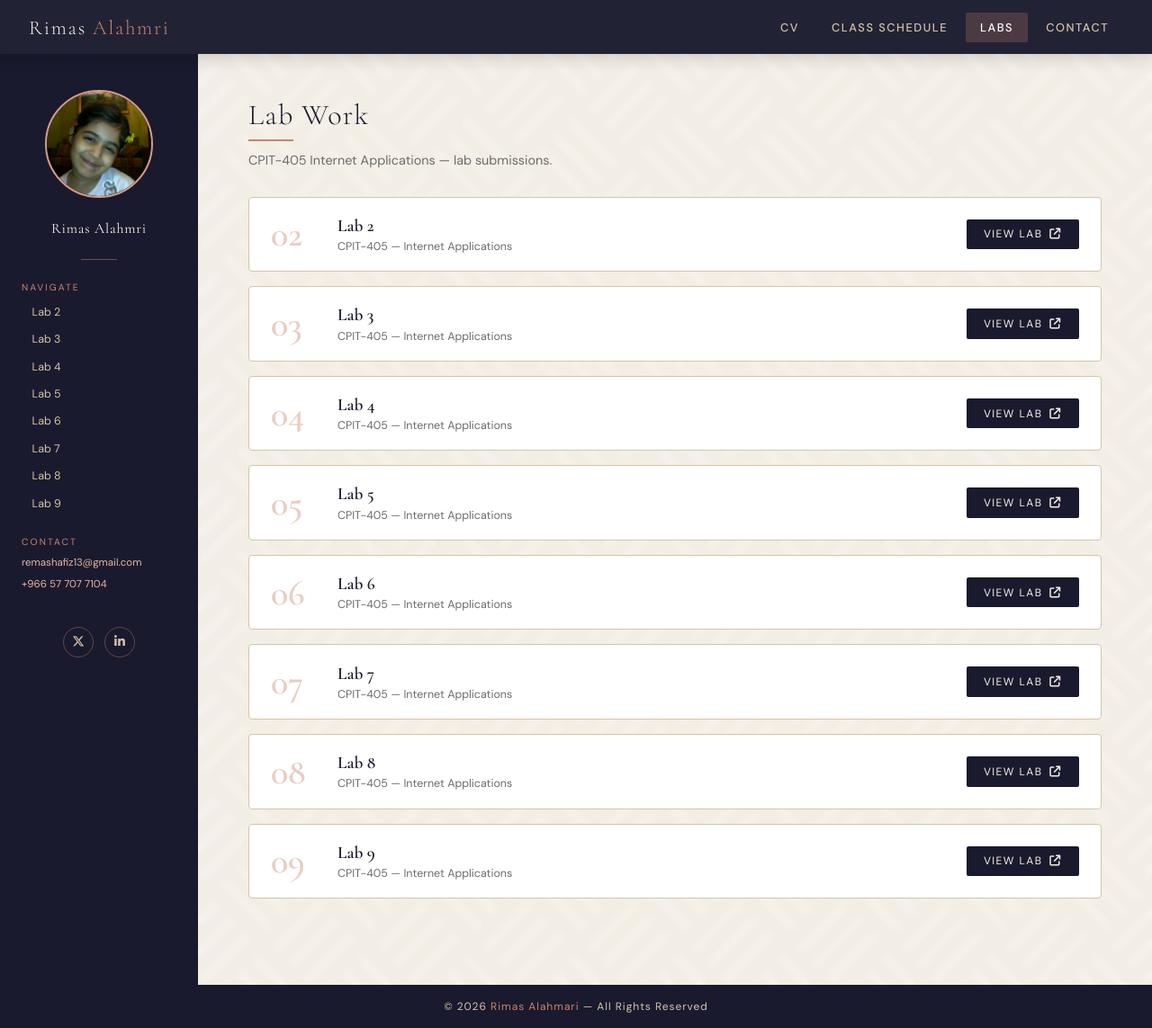
After one commit to RemasAlahmari/Portfolio, a PHP site: page /labs.html in a window 1280 px wide. The commit adds this page. Shown: the whole page at 90% size. Run offline with PHP 8.4, Linux system fonts and the light colour scheme.

Commit message:
update portfolio

```diff
--- /dev/null
+++ b/labs.html
@@ -0,0 +1,183 @@
+<!DOCTYPE html>
+<html lang="en">
+<head>
+  <meta charset="UTF-8" />
+  <meta name="viewport" content="width=device-width, initial-scale=1.0"/>
+  <title>Rimas Alahmari — Labs</title>
+  <link rel="stylesheet" href="style.css" />
+  <link rel="stylesheet" href="https://cdnjs.cloudflare.com/ajax/libs/font-awesome/6.5.0/css/all.min.css"/>
+</head>
+<body>
+
+  <!-- STICKY HEADER -->
+  <header>
+    <div class="header-brand">Rimas <span>Alahmri</span></div>
+    <nav>
+      <a href="index.html">CV</a>
+      <a href="schedule.html">Class Schedule</a>
+      <a href="labs.html" class="active">Labs</a>
+      <a href="contact.html">Contact</a>
+    </nav>
+  </header>
+
+  <!-- PAGE WRAPPER -->
+  <div class="page-wrapper">
+
+    <!-- LEFT SIDEBAR -->
+    <aside class="sidebar">
+
+      <!-- Profile image -->
+      <div class="profile-img-wrapper">
+        <img src="images/ME.jpg" alt="Rimas Alahmri">
+      </div>
+
+      <div class="sidebar-name">Rimas Alahmri</div>
+      <div class="sidebar-divider"></div>
+
+      <div class="sidebar-section">
+        <div class="sidebar-label">Navigate</div>
+        <div class="sidebar-links">
+          <a href="#lab2">Lab 2</a>
+          <a href="#lab3">Lab 3</a>
+          <a href="#lab4">Lab 4</a>
+          <a href="#lab5">Lab 5</a>
+          <a href="#lab6">Lab 6</a>
+          <a href="#lab7">Lab 7</a>
+          <a href="#lab8">Lab 8</a>
+          <a href="#lab9">Lab 9</a>
+        </div>
+      </div>
+
+      <div class="sidebar-section">
+        <div class="sidebar-label">Contact</div>
+        <div class="sidebar-contact-item">
+          <a href="mailto:remashafiz13@gmail.com">remashafiz13@gmail.com</a>
+        </div>
+        <div class="sidebar-contact-item">
+          <a href="tel:+966577077104">+966 57 707 7104</a>
+        </div>
+      </div>
+
+      <div class="social-icons">
+        <a href="https://x.com" target="_blank" title="X (Twitter)" rel="noopener">
+          <i class="fa-brands fa-x-twitter"></i>
+        </a>
+        <a href="https://linkedin.com" target="_blank" title="LinkedIn" rel="noopener">
+          <i class="fa-brands fa-linkedin-in"></i>
+        </a>
+      </div>
+
+    </aside>
+
+    <!-- MAIN CONTENT -->
+    <main class="main-content">
+
+      <section class="section-block">
+        <h2 class="section-title">Lab Work</h2>
+        <p style="font-size:0.9rem;color:var(--text-light);margin-top:0.75rem;margin-bottom:2rem;">
+          CPIT-405 Internet Applications — lab submissions.
+        </p>
+
+        <div class="labs-grid">
+
+          <div class="lab-card" id="lab2">
+            <div class="lab-number">02</div>
+            <div class="lab-info">
+              <div class="lab-title">Lab 2</div>
+              <div class="lab-course">CPIT-405 — Internet Applications</div>
+            </div>
+            <a href="https://remasalahmari.github.io/CPIT405/lab2.html" target="_blank" rel="noopener" class="lab-btn">
+              View Lab <i class="fa-solid fa-arrow-up-right-from-square"></i>
+            </a>
+          </div>
+
+          <div class="lab-card" id="lab3">
+            <div class="lab-number">03</div>
+            <div class="lab-info">
+              <div class="lab-title">Lab 3</div>
+              <div class="lab-course">CPIT-405 — Internet Applications</div>
+            </div>
+            <a href="https://remasalahmari.github.io/CPIT405/lab3.html" target="_blank" rel="noopener" class="lab-btn">
+              View Lab <i class="fa-solid fa-arrow-up-right-from-square"></i>
+            </a>
+          </div>
+
+          <div class="lab-card" id="lab4">
+            <div class="lab-number">04</div>
+            <div class="lab-info">
+              <div class="lab-title">Lab 4</div>
+              <div class="lab-course">CPIT-405 — Internet Applications</div>
+            </div>
+            <a href="https://remasalahmari.github.io/CPIT405/lab4.html" target="_blank" rel="noopener" class="lab-btn">
+              View Lab <i class="fa-solid fa-arrow-up-right-from-square"></i>
+            </a>
+          </div>
+
+          <div class="lab-card" id="lab5">
+            <div class="lab-number">05</div>
+            <div class="lab-info">
+              <div class="lab-title">Lab 5</div>
+              <div class="lab-course">CPIT-405 — Internet Applications</div>
+            </div>
+            <a href="https://remasalahmari.github.io/CPIT405_Lab5/" target="_blank" rel="noopener" class="lab-btn">
+              View Lab <i class="fa-solid fa-arrow-up-right-from-square"></i>
+            </a>
+          </div>
+
+          <div class="lab-card" id="lab6">
+            <div class="lab-number">06</div>
+            <div class="lab-info">
+              <div class="lab-title">Lab 6</div>
+              <div class="lab-course">CPIT-405 — Internet Applications</div>
+            </div>
+            <a href="https://remasalahmari.github.io/CPIT405_lab6/" target="_blank" rel="noopener" class="lab-btn">
+              View Lab <i class="fa-solid fa-arrow-up-right-from-square"></i>
+            </a>
+          </div>
+
+          <div class="lab-card" id="lab7">
+            <div class="lab-number">07</div>
+            <div class="lab-info">
+              <div class="lab-title">Lab 7</div>
+              <div class="lab-course">CPIT-405 — Internet Applications</div>
+            </div>
+            <a href="https://remasalahmari.github.io/CPIT405_lab7/" target="_blank" rel="noopener" class="lab-btn">
+              View Lab <i class="fa-solid fa-arrow-up-right-from-square"></i>
+            </a>
+          </div>
+
+          <div class="lab-card" id="lab8">
+            <div class="lab-number">08</div>
+            <div class="lab-info">
+              <div class="lab-title">Lab 8</div>
+              <div class="lab-course">CPIT-405 — Internet Applications</div>
+            </div>
+            <a href="https://codesandbox.io/p/sandbox/9qx67p" target="_blank" rel="noopener" class="lab-btn">
+              View Lab <i class="fa-solid fa-arrow-up-right-from-square"></i>
+            </a>
+          </div>
+
+          <div class="lab-card" id="lab9">
+            <div class="lab-number">09</div>
+            <div class="lab-info">
+              <div class="lab-title">Lab 9</div>
+              <div class="lab-course">CPIT-405 — Internet Applications</div>
+            </div>
+            <a href="https://codesandbox.io/p/sandbox/txd7gp" target="_blank" rel="noopener" class="lab-btn">
+              View Lab <i class="fa-solid fa-arrow-up-right-from-square"></i>
+            </a>
+          </div>
+
+        </div>
+      </section>
+
+    </main>
+  </div>
+
+  <!-- FOOTER -->
+  <footer>
+    &copy; 2026 <span>Rimas Alahmari</span> — All Rights Reserved
+  </footer>
+
+</body>
+</html>
--- a/style.css
+++ b/style.css
@@ -611,6 +611,78 @@ tbody tr.weekend:hover td {
   box-shadow: 0 8px 20px rgba(201,132,106,0.3);
 }
 
+/* ========== LABS ========== */
+.labs-grid {
+  display: flex;
+  flex-direction: column;
+  gap: 1rem;
+}
+
+.lab-card {
+  display: flex;
+  align-items: center;
+  gap: 1.5rem;
+  background: var(--white);
+  border: 1px solid var(--sand);
+  border-radius: 4px;
+  padding: 1.2rem 1.5rem;
+  transition: box-shadow 0.3s, transform 0.3s, border-color 0.3s;
+}
+
+.lab-card:hover {
+  box-shadow: 0 8px 25px rgba(0,0,0,0.1);
+  transform: translateY(-2px);
+  border-color: var(--rose);
+}
+
+.lab-number {
+  font-family: 'Cormorant Garamond', serif;
+  font-size: 2.5rem;
+  font-weight: 600;
+  color: var(--rose);
+  opacity: 0.4;
+  min-width: 50px;
+  line-height: 1;
+}
+
+.lab-info {
+  flex: 1;
+}
+
+.lab-title {
+  font-family: 'Cormorant Garamond', serif;
+  font-size: 1.2rem;
+  font-weight: 600;
+  color: var(--deep);
+}
+
+.lab-course {
+  font-size: 0.78rem;
+  color: var(--text-light);
+  margin-top: 0.2rem;
+}
+
+.lab-btn {
+  display: inline-flex;
+  align-items: center;
+  gap: 0.5rem;
+  background: var(--deep);
+  color: var(--cream);
+  font-size: 0.75rem;
+  letter-spacing: 0.12em;
+  text-transform: uppercase;
+  padding: 0.55rem 1.2rem;
+  border-radius: 2px;
+  white-space: nowrap;
+  transition: background 0.3s, transform 0.2s, box-shadow 0.3s;
+}
+
+.lab-btn:hover {
+  background: var(--rose);
+  transform: translateY(-2px);
+  box-shadow: 0 6px 16px rgba(201,132,106,0.3);
+}
+
 /* ========== FOOTER ========== */
 footer {
   background: var(--deep);
```
Also changed, not shown: contact.html (+4 -3 lines), index.html (+11 -15 lines), schedule.html (+4 -3 lines).
